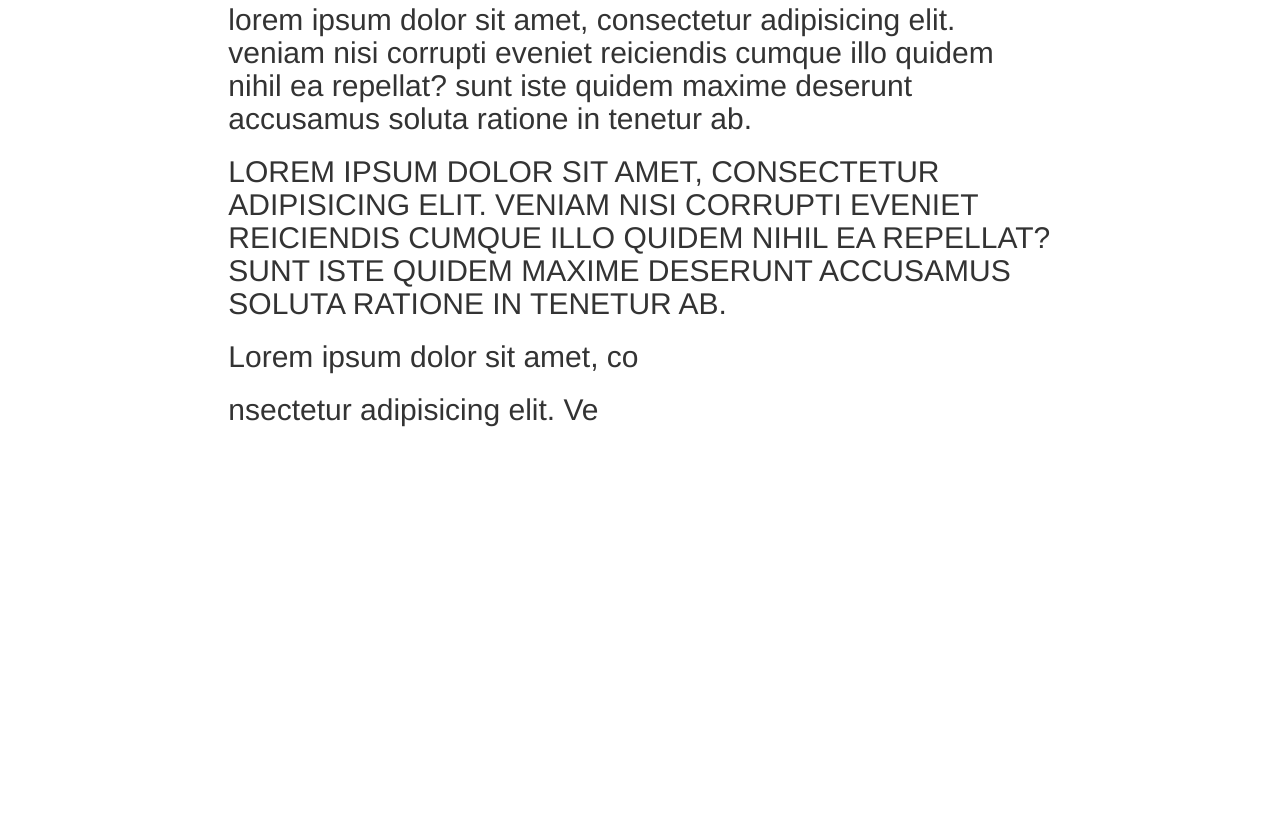
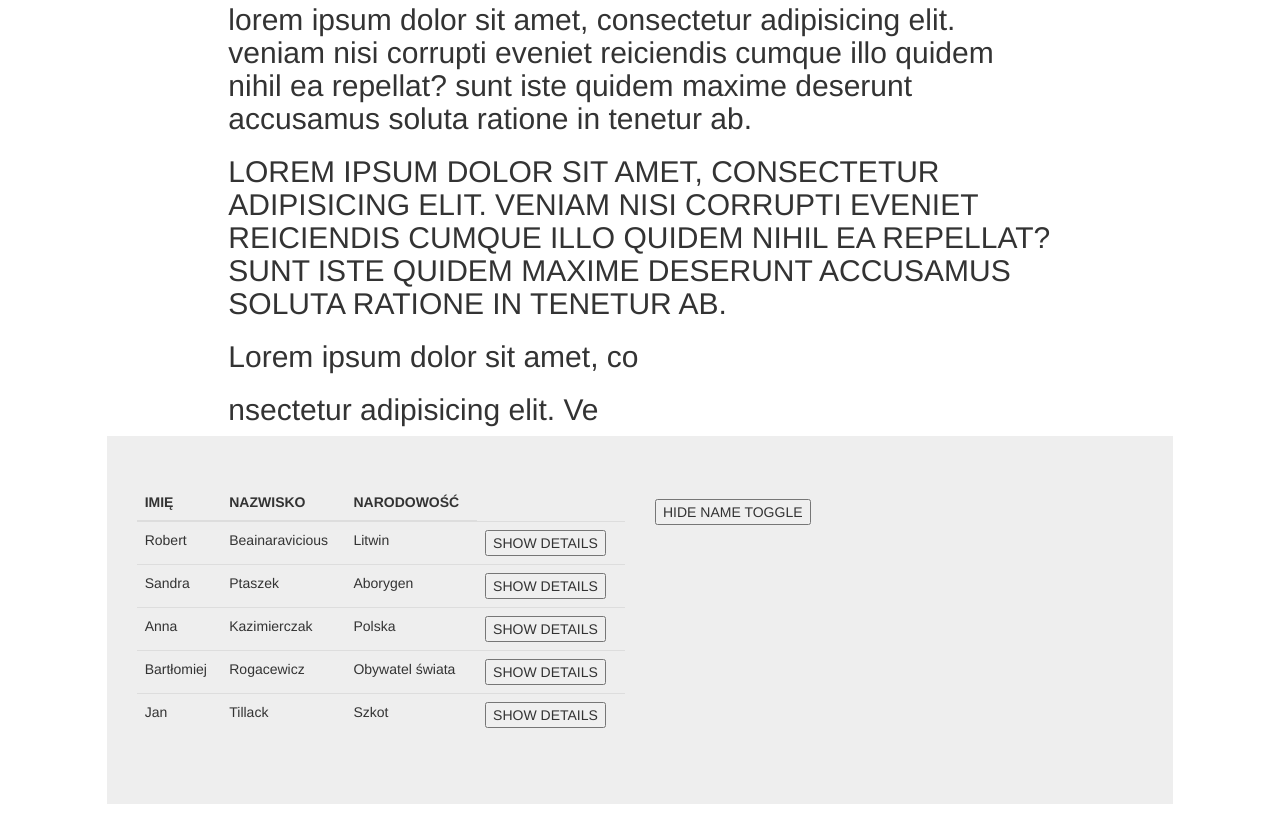
Before and after one commit to JanTillack/JustAngularThings, a plain HTML site: page index.html in a window 1280 px wide. Shown: the part 448-1282 px from the top of the page. Before the commit the page ends 884 px from the top, so only its background shows below. Drawn offline with nearby package versions, Linux system fonts and the light colour scheme.

Commit message:
Added array and buttons

```diff
--- /dev/null
+++ b/ReapetExampleController.js
@@ -0,0 +1,41 @@
+var ngApp = angular.module('app');
+
+ngApp.controller('ReapetExampleController' , ['$scope', function($scope){
+
+	$scope.exampleArray = [
+		{
+			name:'Robert',
+			surname: 'Beainaravicious',
+			nationality: 'Litwin'
+		},
+		{
+			name:'Sandra',
+			surname: 'Ptaszek',
+			nationality: 'Aborygen'
+		},
+		{
+			name:'Anna',
+			surname: 'Kazimierczak',
+			nationality: 'Polska'
+		},
+		{
+			name:'Bartłomiej',
+			surname: 'Rogacewicz',
+			nationality: 'Obywatel świata'
+		},
+		{
+			name:'Jan',
+			surname: 'Tillack',
+			nationality: 'Szkot'
+		}
+	];
+
+	$scope.isNameShown = false;
+
+	$scope.showDetails = function(person){
+		$scope.details = person;
+	}
+$scope.hideName = function(){
+	$scope.isNameShown = ! $scope.isNameShown;
+}
+}]);
--- a/index.html
+++ b/index.html
@@ -11,6 +11,7 @@
     <script type="text/javascript" src="app.js"></script>
     <script src="https://maxcdn.bootstrapcdn.com/bootstrap/3.3.7/js/bootstrap.min.js" integrity="sha384-Tc5IQib027qvyjSMfHjOMaLkfuWVxZxUPnCJA7l2mCWNIpG9mGCD8wGNIcPD7Txa" crossorigin="anonymous"></script>
     <script type="text/javascript" src = "SecondController.js"></script>
+    <script type="text/javascript" src="ReapetExampleController.js"></script>
 </head>
 <body ng-app="app">
     <div class="jumbotron col-md-8 col-md-offset-2" ng-controller="MainController">
@@ -41,5 +42,35 @@
     </div>
 
 
+
+    <div class="jumbotron col-md-10 col-md-offset-1" ng-controller="ReapetExampleController">
+        <div class="col-md-6 ">
+            <table class="table">
+                <thead>
+                    <tr>
+                        <th>IMIĘ</th>
+                        <th>NAZWISKO</th>
+                        <th>NARODOWOŚĆ</th>
+                    </tr>
+                </thead>
+                <tbody>
+                    <tr ng-repeat="person in exampleArray">
+                        <td>{{person.name}}</td>
+                        <td>{{person.surname}}</td>
+                        <td>{{person.nationality}}</td>
+                        <td><button ng-click="showDetails(person)">SHOW DETAILS</button></td>
+                    </tr>
+                </tbody>
+            </table>
+        </div>
+        <div class="col-md-6">
+            <p ng-if="isNameShown">{{details.name}}</p>
+            <p ng-show="isNameShown">{{details.surname}}</p>
+            <p>{{details.nationality}}</p>
+            <button ng-click="hideName()">HIDE NAME TOGGLE</button>
+        </div>
+    </div>
+
+
 </body>
 </html>
```
